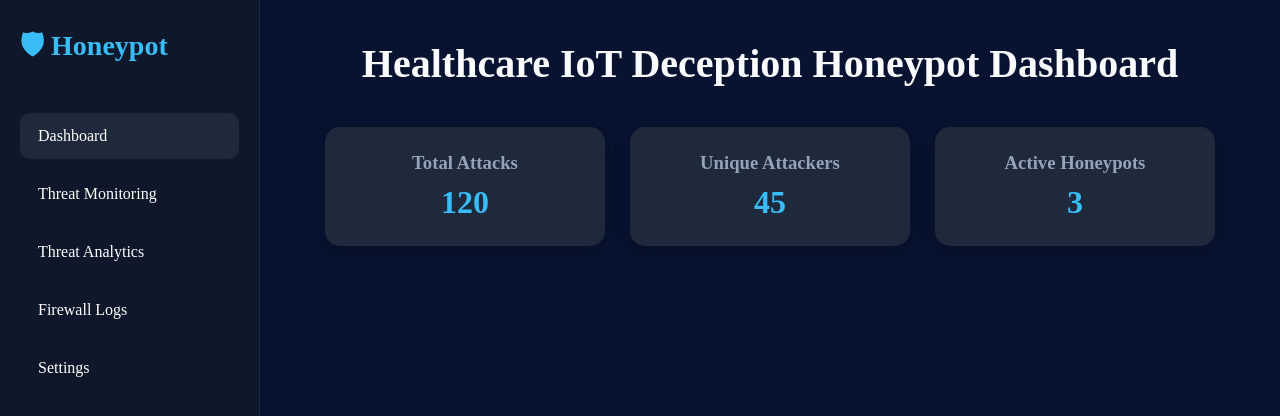
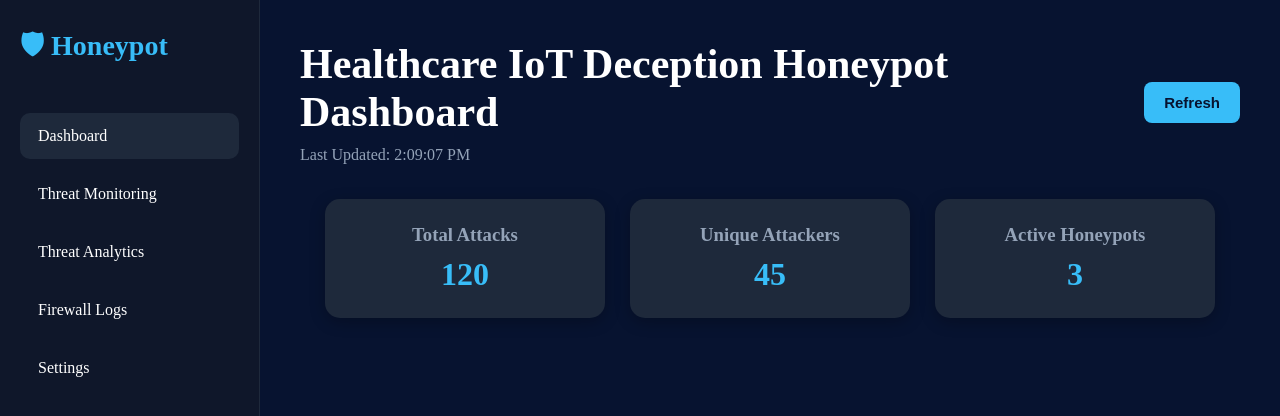
Before and after one commit to Sk8805/Healthcare---IoT-Deception-Honeypot-Network, a React app in the folder frontend/: page / in a window 1280 px wide. Shown: the top 416 px of the page. Built offline with nearby package versions, Linux system fonts and the light colour scheme; the HTML template or start-up script is replaced by a standard one.

Commit message:
feat: add dashboard header with refresh and last updated timestamp

```diff
--- /dev/null
+++ b/frontend/src/components/DashboardHeader.jsx
@@ -0,0 +1,58 @@
+import { useState } from "react";
+
+function DashboardHeader() {
+  const [lastUpdated, setLastUpdated] = useState(new Date());
+
+  const refreshDashboard = () => {
+    setLastUpdated(new Date());
+  };
+
+  return (
+    <div
+      style={{
+        display: "flex",
+        justifyContent: "space-between",
+        alignItems: "center",
+        marginBottom: "35px",
+      }}
+    >
+      <div>
+        <h1
+          style={{
+            fontSize: "42px",
+            margin: 0,
+          }}
+        >
+          Healthcare IoT Deception Honeypot Dashboard
+        </h1>
+
+        <p
+          style={{
+            color: "#94a3b8",
+            marginTop: "10px",
+          }}
+        >
+          Last Updated: {lastUpdated.toLocaleTimeString()}
+        </p>
+      </div>
+
+      <button
+        onClick={refreshDashboard}
+        style={{
+          background: "#38bdf8",
+          color: "#071330",
+          border: "none",
+          padding: "12px 20px",
+          borderRadius: "8px",
+          cursor: "pointer",
+          fontWeight: "bold",
+          fontSize: "15px",
+        }}
+      >
+        Refresh
+      </button>
+    </div>
+  );
+}
+
+export default DashboardHeader;
--- a/frontend/src/pages/Dashboard.jsx
+++ b/frontend/src/pages/Dashboard.jsx
@@ -1,18 +1,10 @@
 import StatCard from "../components/StatCard";
+import DashboardHeader from "../components/DashboardHeader";
 
 function Dashboard() {
   return (
     <>
-      <h1
-        style={{
-          textAlign: "center",
-          marginBottom: "40px",
-          fontSize: "40px",
-          color: "#f8fafc",
-        }}
-      >
-        Healthcare IoT Deception Honeypot Dashboard
-      </h1>
+      <DashboardHeader />
 
       <div
         style={{
```
